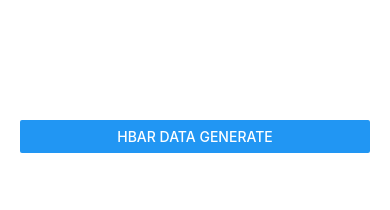
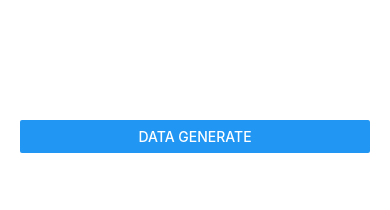
Before and after one commit to oksktank/react-native-pure-chart, a React Native app in the folder examples/: screen / in a window 390 px wide. Shown: the top 210 px of the page. Built offline with nearby package versions, Linux system fonts and the light colour scheme.

Commit message:
불필요한 소스 제거

```diff
--- a/examples/App.js
+++ b/examples/App.js
@@ -16,7 +16,7 @@ export default class App extends React.Component {
   }
 
   generateData () {
-    var data = [{x: '1', y: 300}, { x: '2', y: null }, { x: '2', y: null }, {x: '3', y: null}, {x: '4', y: 400}]
+    var data = []
     var data2 = []
     var data3 = []
     var pieData = []
@@ -57,20 +57,20 @@ export default class App extends React.Component {
       })
     }
 
-    // this.setState({data: [
-    //   {seriesName: 'test', data: data, color: '#ff4b00'},
-    //    {seriesName: 'test2', data: data2, color: '#0e95de'},
-    //    {seriesName: 'test3', data: data3, color: '#00c19b'}
-    // ]})
+    this.setState({data: [
+      {seriesName: 'test', data: data, color: '#ff4b00'},
+      {seriesName: 'test2', data: data2, color: '#0e95de'},
+      {seriesName: 'test3', data: data3, color: '#00c19b'}
+    ]})
 
-    this.setState({
-      data: [
-        {
-          seriesName: 'test2', data: data.slice(), color: '#0e95de'
-        }
-      ],
-      pieData: pieData
-    })
+    // this.setState({
+    //   data: [
+    //     {
+    //       seriesName: 'test2', data: data.slice(), color: '#0e95de'
+    //     }
+    //   ],
+    //   pieData: pieData
+    // })
   }
 
   generateHData () {
@@ -85,9 +85,8 @@ export default class App extends React.Component {
     return (
       <View style={styles.container}>
         <View style={{padding: 20, marginTop: 100}}>
-          <PureChart type={'bar'} data={this.state.data} />
-          <PureChart type={'bar-horizontal'} data={this.state.data} />
-          <Button title='hbar data generate' onPress={this.generateData} />
+          <PureChart type={'bar-horizontal'} data={this.state.data} height={300} />
+          <Button title='data generate' onPress={this.generateData} />
         </View>
       </View>
     )
--- a/examples/pure-chart/components/column-horizontal-chart.js
+++ b/examples/pure-chart/components/column-horizontal-chart.js
@@ -66,7 +66,6 @@ export default class ColumnHorizontalChart extends Component {
   }
 
   handleClick (event, index) {
-    console.log('event : ', event)
     this.setState({
       selectedIndex: index
     })
@@ -82,12 +81,9 @@ export default class ColumnHorizontalChart extends Component {
       let seriesCount = this.state.sortedData.length
       let plusGap = (columnHeight * seriesCount) * selectedIndex
       if (selectedIndex === standardSeries.data.length - 1) {
-        plusGap = plusGap - 50
+        plusGap = plusGap - this.props.defaultColumnMargin
       }
       let position = standardSeries.data[selectedIndex]['gap'] + plusGap
-      console.log('plusGap : ', plusGap)
-      console.log('gap : ', standardSeries.data[selectedIndex]['gap'])
-      console.log('position : ', position)
       let tooltipRenders = []
       for (let i = 0; i < this.state.sortedData.length; i++) {
         let series = this.state.sortedData[i]
@@ -130,7 +126,7 @@ export default class ColumnHorizontalChart extends Component {
       return null
     }
     return (
-      <View style={{width: this.props.width + 20}}>
+      <View style={{width: this.props.width + 20, height: this.props.height}}>
         <ScrollView style={{height: this.props.height}}>
           <View>
             <View style={{flexDirection: 'row'}}>
@@ -198,7 +194,7 @@ ColumnHorizontalChart.propTypes = {
 ColumnHorizontalChart.defaultProps = {
   data: [],
   height: 150,
-  width: 200,
+  width: 250,
   defaultColumnWidth: 40,
   defaultColumnMargin: 20,
   primaryColor: '#297AB1',
```
